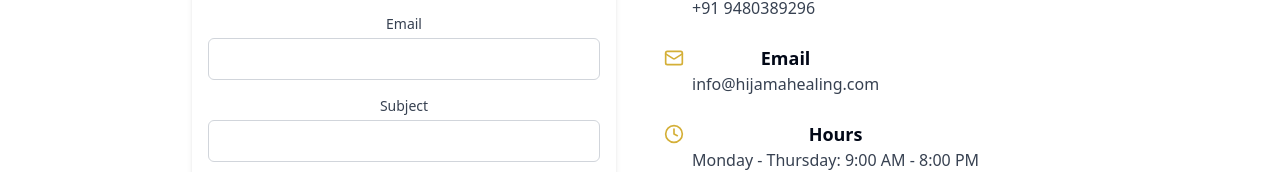
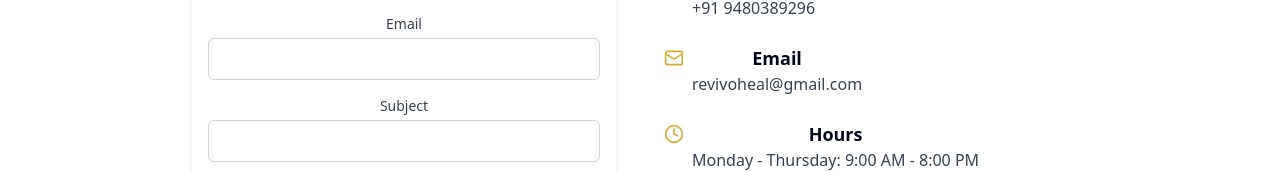
Before and after one commit to Marhaba-Haji/prophetic-wellness-hub-26, a React (Vite) app: page /contact in a window 1280 px wide. Shown: the part 437-609 px from the top of the page. Built offline with nearby package versions, Linux system fonts and the light colour scheme.

Commit message:
Visual edit in Lovable
Edited UI in Lovable

```diff
--- a/src/pages/Contact.tsx
+++ b/src/pages/Contact.tsx
@@ -1,14 +1,11 @@
-
 import React from 'react';
 import Layout from '@/components/layout/Layout';
 import { Button } from '@/components/ui/button';
 import ContactMap from '@/components/ContactMap';
 import { MapPin, Phone, Mail, Clock } from 'lucide-react';
 import ContactForm from '@/components/ContactForm';
-
 const Contact = () => {
-  return (
-    <Layout>
+  return <Layout>
       <div className="container mx-auto px-4 sm:px-6 lg:px-8 py-16">
         <h1 className="text-3xl md:text-4xl font-bold text-brand-green mb-8 text-center">Contact Us</h1>
 
@@ -50,7 +47,7 @@ const Contact = () => {
                 <Mail className="h-5 w-5 text-brand-gold mr-2 mt-1 flex-shrink-0" />
                 <div>
                   <h3 className="font-semibold text-lg">Email</h3>
-                  <p className="text-gray-700">info@hijamahealing.com</p>
+                  <p className="text-gray-700">revivoheal@gmail.com</p>
                 </div>
               </div>
 
@@ -71,8 +68,6 @@ const Contact = () => {
           </div>
         </div>
       </div>
-    </Layout>
-  );
+    </Layout>;
 };
-
 export default Contact;
```
